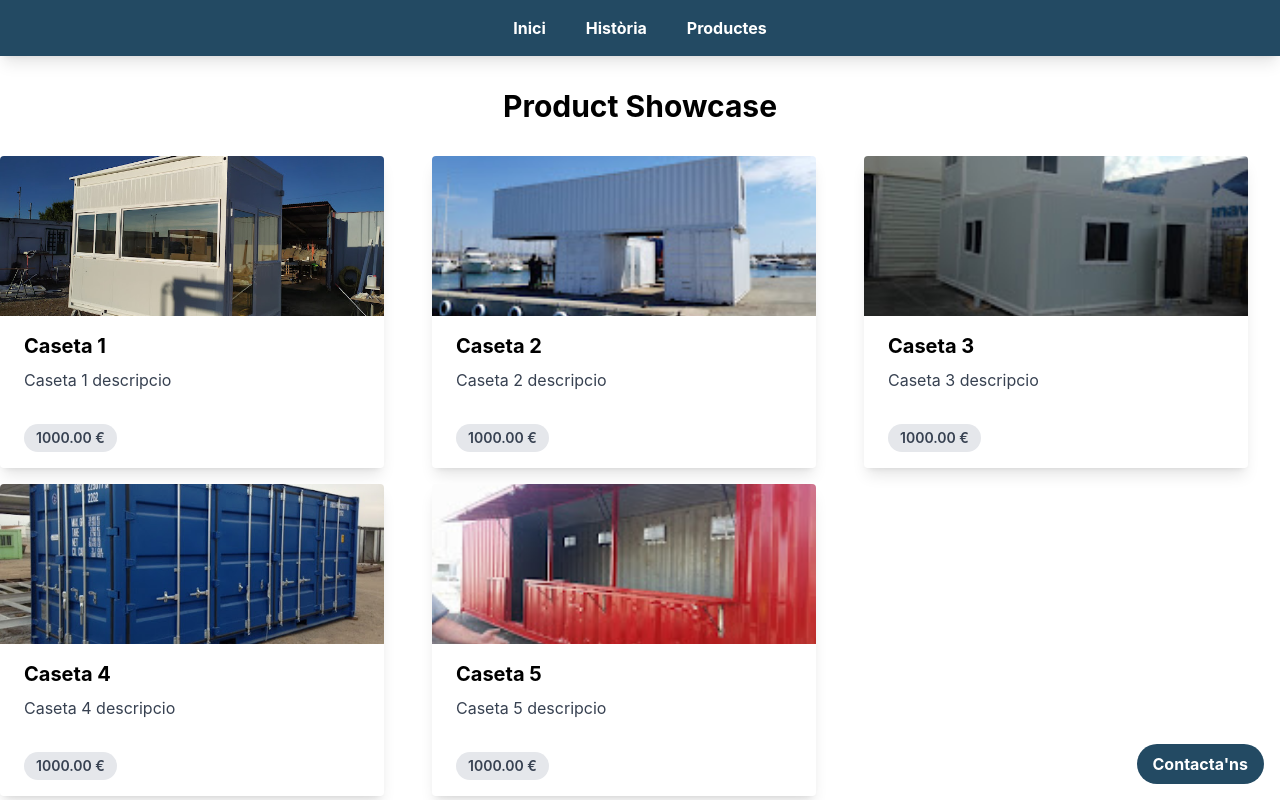
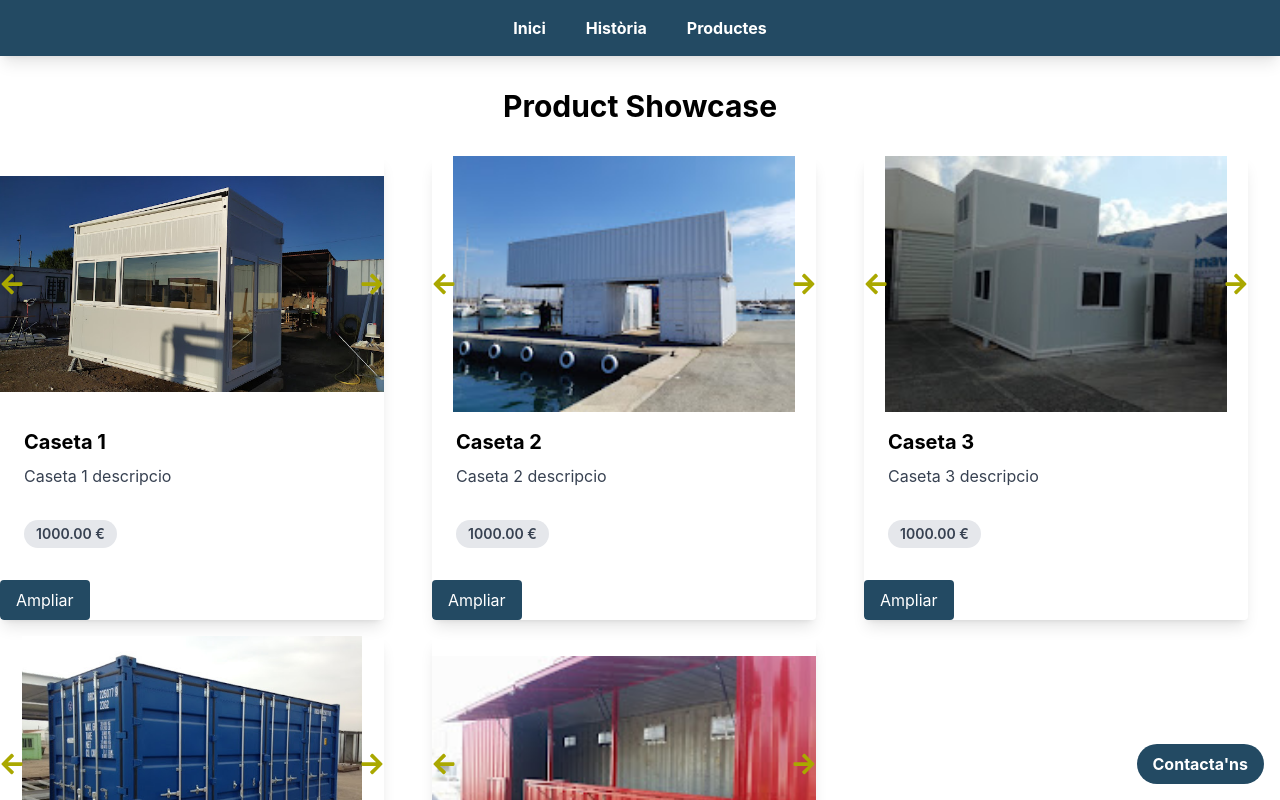
Before and after one commit to Pau-Escola/webRapida, a React (Create React App) app: page /products in a window 1280 px wide. Shown: the top 800 px of the page. Built offline with nearby package versions, Linux system fonts and the light colour scheme.

Commit message:
Hem implementat carousel a tot arreu amb les mides pertinents i quan cliques un producte s'amplia prou com perque serveixi d'algo, li hem preguntat al chat GPT per poder fer el CRUD dels productes, es el seguent a implementar

```diff
--- a/src/components/Carousel.js
+++ b/src/components/Carousel.js
@@ -4,7 +4,7 @@ import { FaArrowLeft, FaArrowRight } from 'react-icons/fa';
 // Then use <FaArrowLeft /> and <FaArrowRight /> in place of custom SVGs
 
 
-const Carousel = ({ images }) => {
+const Carousel = ({ images, size }) => {
     const [currentIndex, setCurrentIndex] = useState(0);
 
     const goToPrevious = () => {
@@ -21,33 +21,31 @@ const Carousel = ({ images }) => {
 
     return (
 
-        <div className="carousel-container relative flex items-center overflow-hidden" style={{ height: '50vh', width: '100%' }} aria-roledescription="carousel" aria-label="Gallery">
-            <div className="carousel-items w-full h-full flex justify-center items-center" aria-live="polite">
+        <div className={`carousel-container relative flex items-center overflow-hidden ${size}`} aria-roledescription="carousel" aria-label="Gallery">
+            <div className="carousel-items w-full h-full flex justify-center items-center w-full h-full" aria-live="polite">
                 {images.map((image, index) => (
                     <div
                         key={index}
                         className={`${index === currentIndex ? 'flex' : 'hidden'} justify-center items-center w-full h-full`}
                         aria-hidden={index !== currentIndex}
                     >
-                        <img src={image} alt='Description generic' className="object-contain mx-auto" />
+                        <img src={image} alt='Description generic' className="object-contain mx-auto w-full h-full" />
                     </div>
                 ))}
             </div>
 
             <button
                 onClick={goToPrevious}
-                className="absolute left-0 h-full flex items-center justify-center hover:bg-primary z-10"
+                className="absolute left-0 h-full flex items-center justify-center hover:bg-primary z-10  cursor-pointer"
                 aria-label="Previous slide"
-                style={{ width: '50px' }}
             >
                 <FaArrowLeft className="w-6 h-6 text-secondary" />
             </button>
 
             <button
                 onClick={goToNext}
-                className="absolute right-0 h-full flex items-center justify-center hover:bg-primary z-10"
+                className="absolute right-0 h-full flex items-center justify-center hover:bg-primary z-10  cursor-pointer"
                 aria-label="Next slide"
-                style={{ width: '50px' }}
             >
                 <FaArrowRight className="w-6 h-6 text-secondary" />
             </button>
--- a/src/components/HomePage.js
+++ b/src/components/HomePage.js
@@ -32,7 +32,7 @@ function HomePage() {
                 {isModalOpen && <ContactFormModal onClose={() => setIsModalOpen(false)} />}
             </div>
             <div>
-                <Carousel images={[falsaU, falsaD, falsaT, iconLloguer, iconRepar]} />
+                <Carousel images={[falsaU, falsaD, falsaT, iconLloguer, iconRepar]} size="h-[75vh]" />
             </div>
             <div className="services-section my-8">
                 <h2 className="text-2xl font-semibold">Our Services</h2>
--- a/src/components/ProductModal.js
+++ b/src/components/ProductModal.js
@@ -1,14 +1,16 @@
+import Carousel from './Carousel.js';
+
 function ProductModal({ product, onClose }) {
     if (!product) return null; // Render nothing if no product
 
     return (
-        <div className="fixed inset-0 bg-gray-600 bg-opacity-50 overflow-y-auto h-full w-full" onClick={onClose}>
-            <div className="relative top-20 mx-auto p-5 border  w-11/12 md:w-2/3 lg:w-1/2 xl:w-1/3 2xl:w-1/4 shadow-lg rounded-md bg-white">
+        <div className="fixed inset-0 bg-gray-600 bg-opacity-50 overflow-y-auto h-full w-full z-30 flex items-center justify-center">
+            <div className="relative mx-auto p-5 border  w-3/4 md:w-2/3 lg:w-3/4 xl:w-2/3 2xl:max-w-4xl shadow-lg rounded-md bg-white">
                 <h2 className="text-lg font-bold mb-4">{product.name}</h2>
-                <img src={product.imageUrl} alt={product.name} className="mb-4" />
+                <Carousel images={product.images} size="min-h-96 h-auto md:min-h-[30rem] lg:min-h-[40rem] xl:min-h-[50rem] max-h-[90vh]" />
                 <p>{product.description}</p>
                 <p className="font-bold">{product.price}</p>
-                <button className="mt-4 px-4 py-2 bg-blue-500 text-white rounded hover:bg-blue-700" onClick={onClose}>Close</button>
+                <button className="mt-4 px-4 py-2 bg-primary text-white rounded hover:bg-blue-700 cursor-pointer" onClick={onClose}>Close</button>
             </div>
         </div>
     );
--- a/src/components/ProductShowcase.js
+++ b/src/components/ProductShowcase.js
@@ -1,5 +1,6 @@
 import React, { useState } from 'react';
 import ProductModal from './ProductModal';
+import Carousel from './Carousel.js';
 import caseta1 from '../images/products/caseta-1.jpg';
 import caseta2 from '../images/products/caseta-2.jpg';
 import caseta3 from '../images/products/caseta-3.JPG';
@@ -12,35 +13,36 @@ const products = [
         id: 1,
         name: 'Caseta 1',
         description: 'Caseta 1 descripcio',
-        imageUrl: caseta1,
+        mainImageUrl: caseta1,
+        images: [caseta1, caseta2, caseta3],
         price: '1000.00 €'
     },
     {
         id: 2,
         name: 'Caseta 2',
         description: 'Caseta 2 descripcio',
-        imageUrl: caseta2,
+        images: [caseta2, caseta1, caseta2, caseta3],
         price: '1000.00 €'
     },
     {
         id: 3,
         name: 'Caseta 3',
         description: 'Caseta 3 descripcio',
-        imageUrl: caseta3,
+        images: [caseta3, caseta1, caseta2, caseta3],
         price: '1000.00 €'
     },
     {
         id: 4,
         name: 'Caseta 4',
         description: 'Caseta 4 descripcio',
-        imageUrl: caseta4,
+        images: [caseta4, caseta1, caseta2, caseta3],
         price: '1000.00 €'
     },
     {
         id: 5,
         name: 'Caseta 5',
         description: 'Caseta 5 descripcio',
-        imageUrl: caseta5,
+        images: [caseta5, caseta1, caseta2, caseta3],
         price: '1000.00 €'
     },
 ]
@@ -62,8 +64,8 @@ function ProductShowcase() {
             <h2 className="text-3xl text-center font-bold mb-8">Product Showcase</h2>
             <div className="grid grid-cols-1 md:grid-cols-3 gap-4 container mx-auto">
                 {products.map((product) => (
-                    <div key={product.id} className="max-w-sm rounded overflow-hidden shadow-lg cursor-pointer" onClick={() => openModal(product)}>
-                        <img className="w-full h-40 object-cover" src={product.imageUrl} alt={product.name} />
+                    <div key={product.id} className="max-w-sm rounded overflow-hidden shadow-lg" >
+                        <Carousel images={product.images} size="h-64" />
                         <div className="px-6 py-4">
                             <div className="font-bold text-xl mb-2">{product.name}</div>
                             <p className="text-gray-700 text-base">
@@ -73,6 +75,7 @@ function ProductShowcase() {
                         <div className="px-6 pt-4 pb-2">
                             <span className="inline-block bg-gray-200 rounded-full px-3 py-1 text-sm font-semibold text-gray-700 mr-2 mb-2">{product.price}</span>
                         </div>
+                        <button className="mt-4 px-4 py-2 bg-primary text-white rounded hover:bg-blue-700 cursor-pointer" onClick={() => openModal(product)}>Ampliar</button>
                     </div>
                 ))}
             </div>
```
